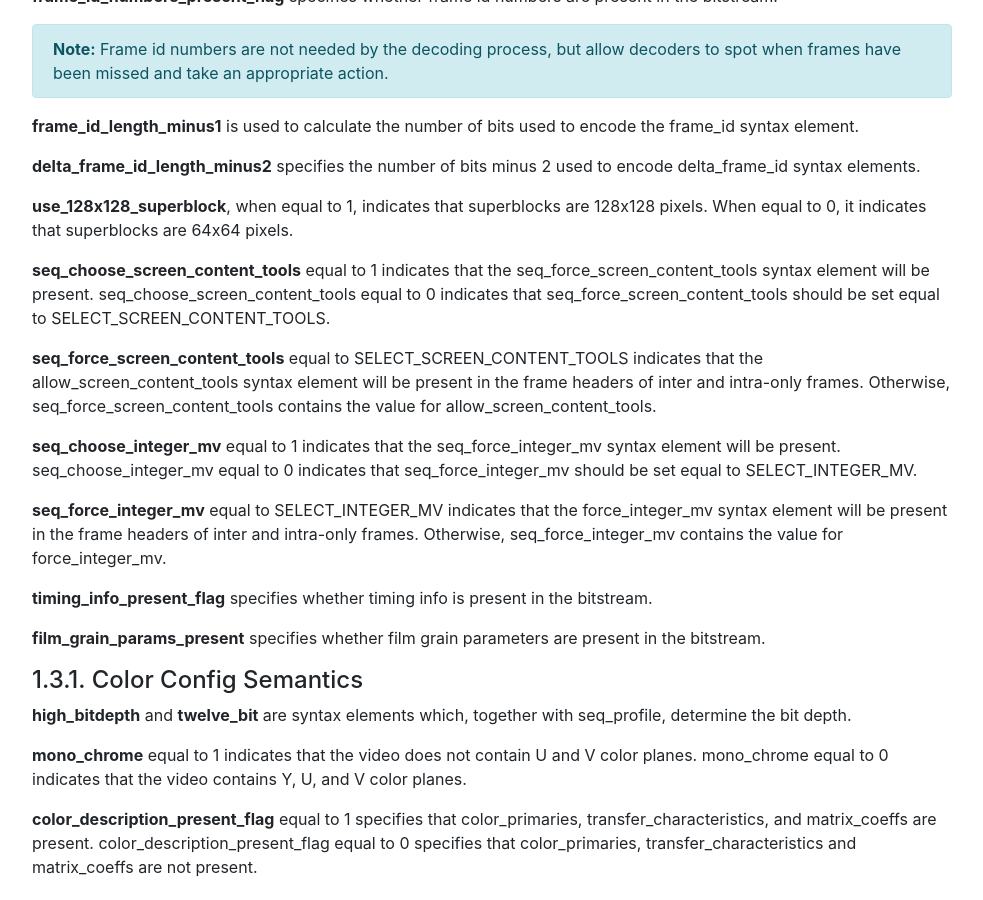
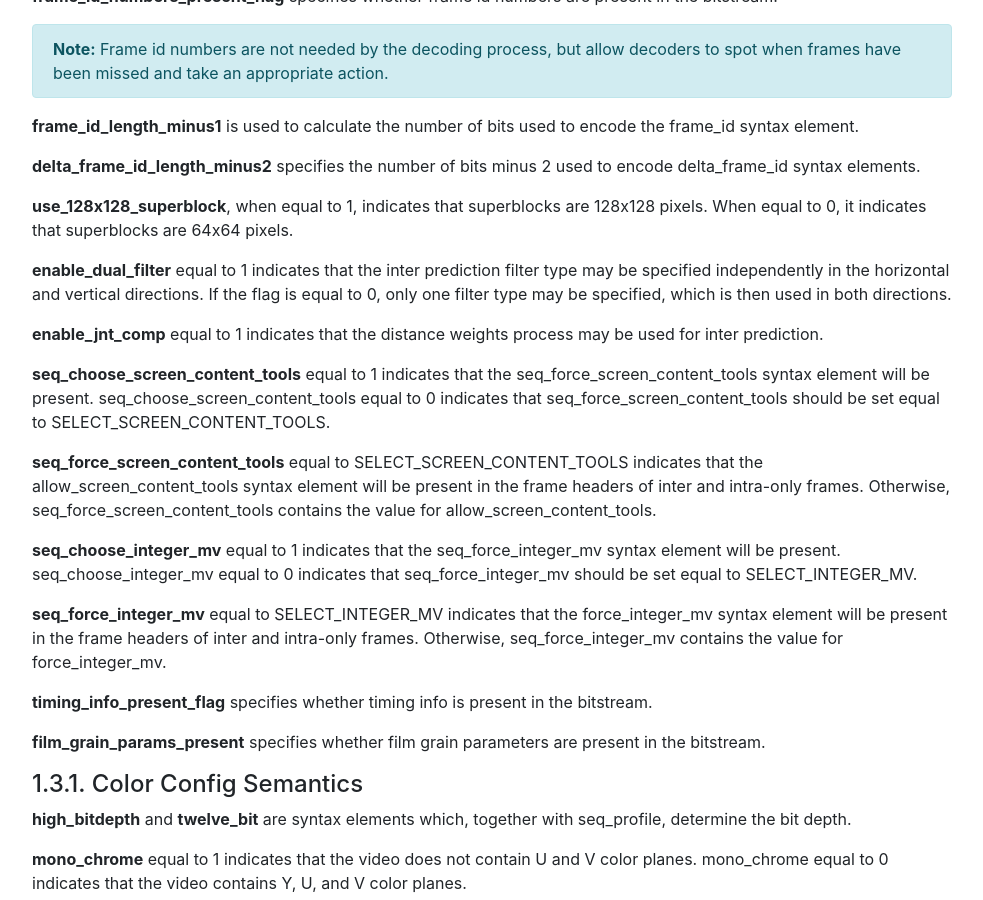
Before and after one commit to AOMediaCodec/av1-spec, a Jekyll site: the page built from 07.bitstream.semantics.md, in a window 1280 px wide and 900 px high, scrolled down 2526 px. Shown: the whole window, without its empty margins (53-1036 px from the left). Built offline with Jekyll 4.4.1, drawn with Linux system fonts in a browser that asks for light colours; nearby versions of some CDN libraries; our own code applies the rules of GitHub Pages for plain Markdown files.

Commit message:
[jnt_comp] Add sequence-level enable flag for distance-weighted compound

```diff
--- a/07.bitstream.semantics.md
+++ b/07.bitstream.semantics.md
@@ -131,6 +131,14 @@ but allow decoders to spot when frames have been missed and take an appropriate
 **use_128x128_superblock**, when equal to 1, indicates that superblocks are
 128x128 pixels. When equal to 0, it indicates that superblocks are 64x64
 pixels.
+
+**enable_dual_filter** equal to 1 indicates that the inter prediction filter
+type may be specified independently in the horizontal and vertical directions.
+If the flag is equal to 0, only one filter type may be specified, which is
+then used in both directions.
+
+**enable_jnt_comp** equal to 1 indicates that the distance weights process
+may be used for inter prediction.
 
 **seq_choose_screen_content_tools** equal to 1 indicates that the seq_force_screen_content_tools syntax element
 will be present.  seq_choose_screen_content_tools equal to 0 indicates that seq_force_screen_content_tools
```
Also changed, not shown: 06.bitstream.syntax.md (+8 -3 lines).
